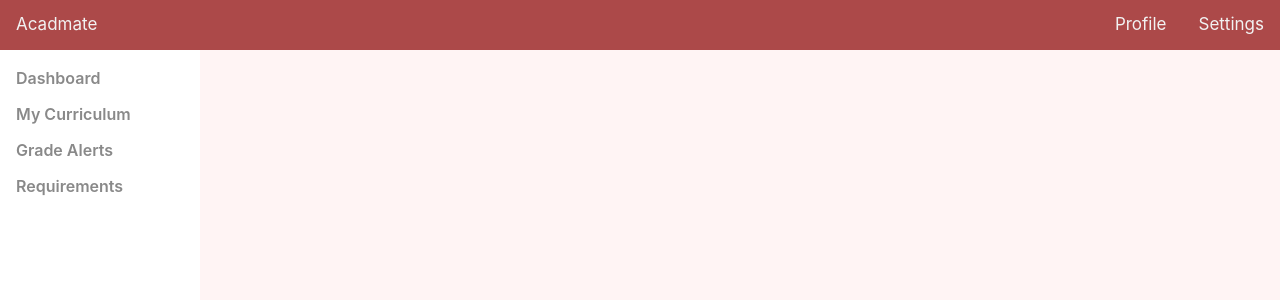
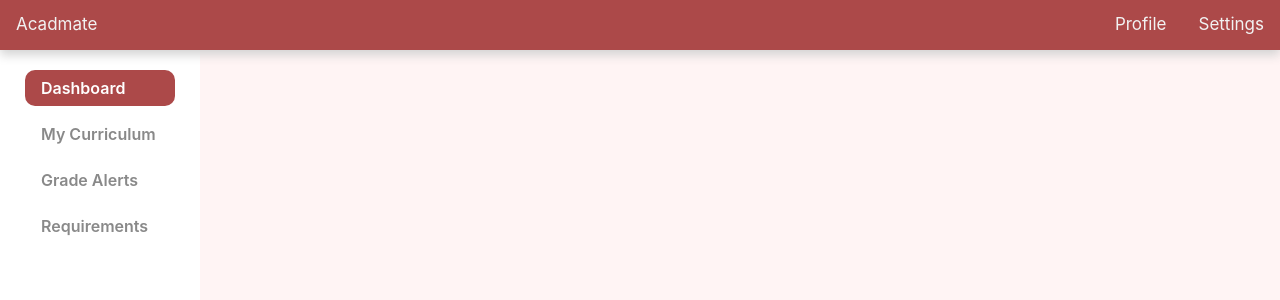
Before and after one commit to sumulongnj/Acadmate, a Svelte app in the folder acadmate/: page / in a window 1280 px wide. Shown: the top 300 px of the page. Built offline with nearby package versions, Linux system fonts and the light colour scheme.

Commit message:
Modified dashboard

```diff
--- a/acadmate/src/App.svelte
+++ b/acadmate/src/App.svelte
@@ -1,20 +1,22 @@
 <script>
-	export let name;
+	var header = document.getElementById("myDIV");
+	var btns = document.getElementsByClassName("btn");
+
 </script>
 
 <main>
 	<div class="topnav">
 		<!-- Substitute links below with image elements. -->
-		<a href="Acadmate">Acadmate</a>
+		<a href="/">Acadmate</a>
 		<a href="Settings" style="float: right">Settings</a>
 		<a href="Profile" style="float: right">Profile</a>
 	</div>
 	<div class="sidenav">
 		<ul>
-			<li><a href="Dashboard">Dashboard</a></li>
-			<li><a href="My-Curriculum">My Curriculum</a></li>
-			<li><a href="Grades">Grade Alerts</a></li>
-			<li><a href="Requirements">Requirements</a></li>
+			<li><a href="/" class="btn active">Dashboard</a></li>
+			<li><a href="/" class="btn inactive">My Curriculum</a></li>
+			<li><a href="/" class="btn inactive">Grade Alerts</a></li>
+			<li><a href="/" class="btn inactive">Requirements</a></li>
 		</ul>
 	</div>
 </main>
@@ -31,6 +33,7 @@
 		overflow: hidden;
 		position: fixed;
 		z-index: 1;
+		box-shadow: 0px 5px 10px lightgray;
 	}
 	.topnav a {
 		float: left;
@@ -53,20 +56,34 @@
 		position: fixed;
 		font-weight: 600;
 	}
+
 	.sidenav ul {
 		list-style-type: none;
 		margin: 0;
+		margin-left: 25px;
 		padding: 0;
-		width: 200px;
+		width: 150px;
 	}
 	.sidenav li a {
 		display: block;
-		color: #898989;
 		padding: 8px 16px;
 		text-decoration: none;
+		margin-top: 10px;
+		margin-bottom: 10px;
+		border-radius: 10px;
+		/* color: #898989; */
 	}
-	.sidenav li a:hover {
+	.btn:hover {
 		background-color: #ac4949;
 		color: white;
 	}
+	.active {
+		background-color: #ac4949;
+		color: white;
+	}
+
+	.inactive {
+		background-color: #ffffff;
+		color: #898989;
+	}
 </style>
--- /dev/null
+++ b/package.json
@@ -0,0 +1,5 @@
+{
+  "dependencies": {
+    "vite": "^4.1.4"
+  }
+}
```
Also changed, not shown: acadmate/package.json (+10 -1 lines), 2 other files (tests, documents, lock files or other folders).
